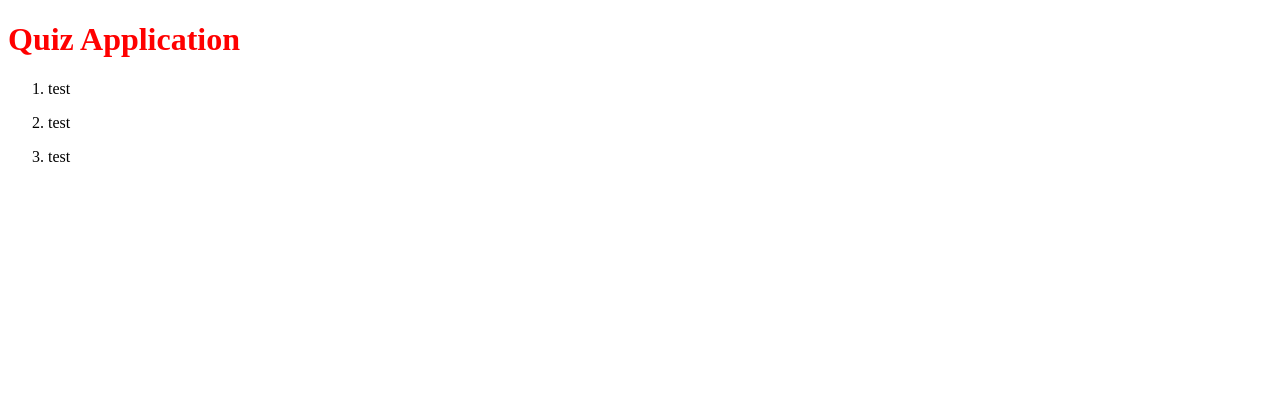
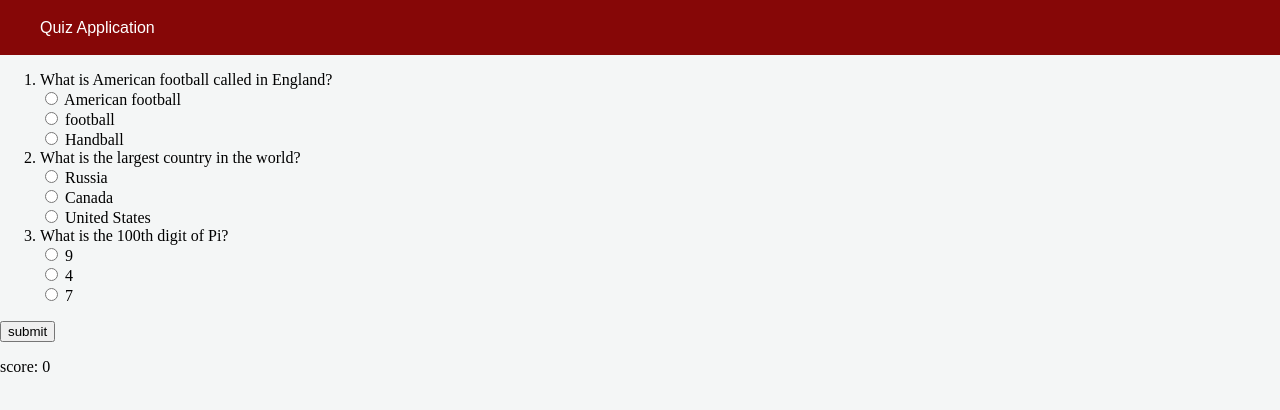
Before and after one commit to Derek-Cruz/snowjoe-frontend, a Vue app in the folder vue-project/: page / in a window 1280 px wide. Shown: the top 410 px of the page. Built offline with nearby package versions, Linux system fonts and the light colour scheme.

Commit message:
Getting the hang of vue.

```diff
--- a/vue-project/users.json
+++ b/vue-project/data/questions.json
@@ -1,5 +1,6 @@
-[
-  {
+{
+ "questions": [
+    {
     "id": 1,
     "question": "Who invented JavaScript?",
     "answers": {
@@ -30,4 +31,5 @@
     },
     "correctAnswer": "d"
   }
-]
+ ]
+}
--- a/vue-project/package.json
+++ b/vue-project/package.json
@@ -8,6 +8,7 @@
     "lint": "eslint . --ext .vue,.js,.jsx,.cjs,.mjs --fix --ignore-path .gitignore"
   },
   "dependencies": {
+    "json-server": "^0.17.0",
     "vue": "^3.2.33"
   },
   "devDependencies": {
--- a/vue-project/src/App.vue
+++ b/vue-project/src/App.vue
@@ -1,9 +1,75 @@
-<script setup>
-import Headertest from './components/Test-test.vue'
-import Listtest from './components/Test-list.vue'
+
+<template>
+  <Header :header="header" />
+  <form>
+    <ol>
+      <li v-for="question in questions" :key="question.question">
+        {{ question.question }}
+        <div v-for="c of question.choices" :key="c">
+        <input type="radio" name="choice" v-model="answer" :value="c" />
+        {{ c }}
+      </div>
+      </li>
+    </ol>
+    <button type="button" @click="submit">submit</button>
+  </form>
+  <p>score: {{ score }}</p>
+</template>
+
+<script>
+import Header from "./components/Header-quiz.vue"
+
+const questions = [
+  {
+    question: "What is American football called in England?",
+    choices: ["American football", "football", "Handball"],
+    rightAnswer: "American football",
+  },
+  {
+    question: "What is the largest country in the world?",
+    choices: ["Russia", "Canada", "United States"],
+    rightAnswer: "Russia",
+  },
+  {
+    question: "What is the 100th digit of Pi?",
+    choices: [9, 4, 7],
+    rightAnswer: 9,
+  },
+];
+export default {
+  components: {
+    Header
+  },
+  data() {
+    return {
+      header: 'Quiz Application',
+      questions,
+      score: 0,
+      questionIndex: 0,
+      question: questions[0],
+      answer: "",
+    };
+  },
+  methods: {
+    submit() {
+      const { answer, question, questions, questionIndex } = this;
+      if (answer === question.rightAnswer) {
+        this.score++;
+      }
+      if (questionIndex < questions.length) {
+        this.questionIndex++;
+        this.question = { ...questions[this.questionIndex] };
+      }
+    },
+  },
+};
 </script>
 
-<template>
-  <Headertest />
-  <Listtest />
-</template>
+<style>
+
+body {
+  background: #f4f6f6;
+  margin: 0;
+}
+
+</style>
--- /dev/null
+++ b/vue-project/src/components/Header-quiz.vue
@@ -0,0 +1,36 @@
+<template>
+  <div class="quiz-header">
+    <div class="quiz-text">
+      <p class="p-styling">{{ header }}</p>
+    </div>
+  </div>
+</template>
+
+<script>
+
+  export default {
+    props: ['header']
+  }
+
+</script>
+
+<style>
+  .quiz-header {
+    display: flex;
+    height: 55px;
+    background-color: #860707;
+  }
+
+  .quiz-text {
+    margin-left: 40px;
+    font-size: 1rem;
+    font-family: sans-serif;
+    display: flex;
+    align-items: center;
+    color: white;
+  }
+
+  .p-styling {
+    margin: 0;
+  }
+</style>
--- a/vue-project/src/components/Test-list.vue
+++ /dev/null
@@ -1,40 +0,0 @@
-<template>
-  <div id="app">
-    <ol>
-      <li v-for="(question) of users" :key=question.id>
-         <div>
-           <div>
-             <p>test</p>
-           </div>
-         </div>
-      </li>
-    </ol>
-  </div>
-</template>
-
-<script>
-  import usersData from "../../users.json";
-
-  export default {
-    data() {
-      return {
-        users: usersData,
-      };
-    },
-
-
-  methods: {
-     increment() {
-       this.users
-     }
-   },
-
-  mounted() {
-     console.log(`Testing ${this.users}.`)
-   }
- }
-</script>
-
-<!-- <style>
- li
-</style> -->
--- a/vue-project/src/components/Test-test.vue
+++ /dev/null
@@ -1,11 +0,0 @@
-<template>
-  <h1>Quiz Application</h1>
-</template>
-
-<style>
-
-h1 {
-  color: red
-}
-
-</style>
```
Also changed, not shown: vue-project/src/assets/style.css (deleted), 1 other file (tests, documents, lock files or other folders).
